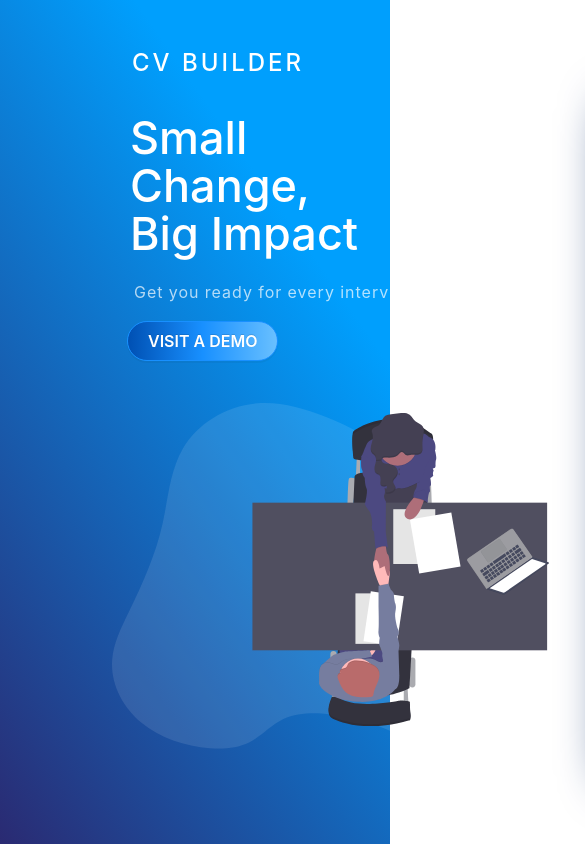
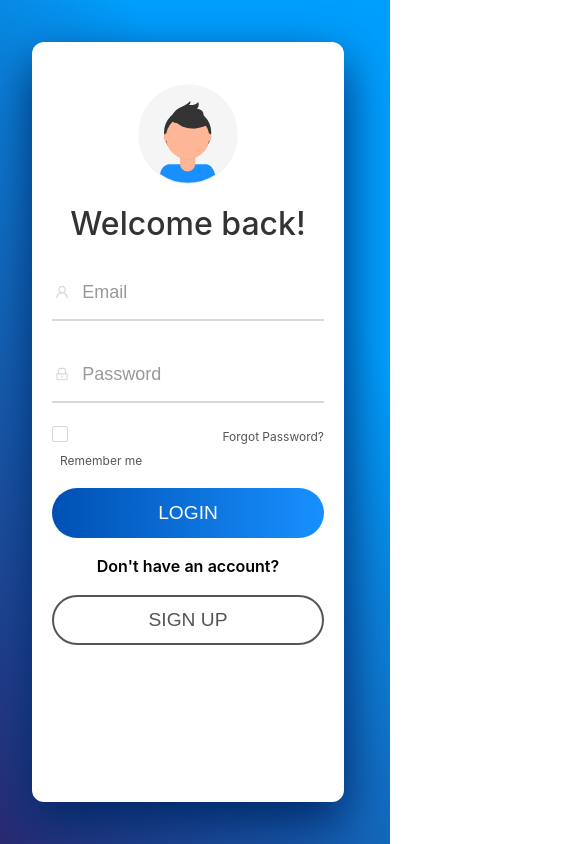
Before and after one commit to hieuvanle/cv-builder, a React (Create React App) app: page /login in a window 390 px wide. Shown: the top 844 px of the page, 585 px wide, since content can reach past the window. Built offline with nearby package versions, Linux system fonts and the light colour scheme.

Commit message:
add responsiveness

```diff
--- a/src/App.js
+++ b/src/App.js
@@ -15,10 +15,10 @@ function App() {
     <Router>
       <Switch>
         <Route path="/login">
-          <Login />
+          {!isAuth ? <Login /> : <Redirect to="/dashboard"></Redirect>}
         </Route>
         <Route path="/register">
-          <Register />
+          {!isAuth ? <Register /> : <Redirect to="/dashboard"></Redirect>}
         </Route>
         <Route path="/" exact>
           <Redirect to="/dashboard"></Redirect>
--- a/src/components/layout/layout.css
+++ b/src/components/layout/layout.css
@@ -28,7 +28,6 @@
 .container-left h3 {
   color: #fff;
   font-size: 45px;
-  width: 50%;
   padding-left: 18px;
   line-height: 3rem;
 }
@@ -56,3 +55,29 @@
   padding: 10px 20px;
   box-shadow: 0 20px 50px #002766;
 }
+
+@media screen and (max-width: 1359px) {
+  .container-left h3 {
+    width: 60%;
+  }
+}
+
+@media screen and (max-width: 768px) {
+  .container-right {
+    height: 90vh;
+    width: 80vw;
+    margin: auto;
+  }
+  .container-left {
+    display: none;
+  }
+
+  .login-content {
+    justify-content: center;
+  }
+}
+@media screen and (width: 768px) {
+  .container-right {
+    margin: 3rem 2rem 2rem 3rem;
+  }
+}
--- a/src/components/layout/layout.js
+++ b/src/components/layout/layout.js
@@ -17,7 +17,6 @@ const Layout = ({ children }) => {
         </div>
         <img src={background} alt="background"></img>
       </div>
-
       <div className="container-right">{children}</div>
     </div>
   );
--- a/src/components/login/login.css
+++ b/src/components/login/login.css
@@ -181,3 +181,29 @@ form p {
   color: #fff;
   border: none;
 }
+
+@media screen and (max-width: 1050px) {
+  .container {
+    grid-gap: 5rem;
+  }
+}
+
+@media screen and (max-width: 768px) {
+  .img {
+    display: none;
+  }
+
+  .form-func span {
+    font-size: 12px;
+  }
+
+  .form-func a {
+    font-size: 12px;
+    height: 1rem;
+    margin-top: 1.3rem;
+  }
+
+  .login-content {
+    justify-content: center;
+  }
+}
--- a/src/components/login/login.js
+++ b/src/components/login/login.js
@@ -1,4 +1,4 @@
-import React, { useState } from "react";
+import React, { useRef, useEffect } from "react";
 import "./login.css";
 
 import avatar from "../../assets/avatar.svg";
@@ -8,6 +8,10 @@ import { Link } from "react-router-dom";
 import { UserOutlined, LockOutlined } from "@ant-design/icons";
 
 const Login = () => {
+  const focusRef = useRef(null);
+  useEffect(() => {
+    focusRef.current.focus();
+  });
   return (
     <Layout>
       <div className="login-content">
@@ -19,7 +23,12 @@ const Login = () => {
               <UserOutlined />
             </div>
             <div className="div">
-              <input type="text" className="input" placeholder="Email" />
+              <input
+                type="text"
+                className="input"
+                placeholder="Email"
+                ref={focusRef}
+              />
             </div>
           </div>
           <div className="input-div pass">
--- a/src/components/register/register.js
+++ b/src/components/register/register.js
@@ -1,11 +1,14 @@
-import React, { useState } from "react";
+import React, { useRef, useEffect } from "react";
 import "./register.css";
 
-import avatar from "../../assets/avatar.svg";
 import Layout from "../layout/layout";
 import { UserOutlined, LockOutlined, MailOutlined } from "@ant-design/icons";
 
 const Register = () => {
+  const focusRef = useRef(null);
+  useEffect(() => {
+    focusRef.current.focus();
+  });
   return (
     <Layout>
       <div className="login-content">
@@ -16,7 +19,12 @@ const Register = () => {
               <UserOutlined />
             </div>
             <div className="div">
-              <input type="text" className="input" placeholder="Name" />
+              <input
+                type="text"
+                className="input"
+                placeholder="Name"
+                ref={focusRef}
+              />
             </div>
           </div>
           <div className="input-div one">
@@ -38,12 +46,12 @@ const Register = () => {
           <div className="footer">
             <p>
               By clicking on Sign up, you agree to CV Builder's{" "}
-              <a>Terms and Conditions of Use</a>.
+              <a href="/register">Terms and Conditions of Use</a>.
             </p>
             <p>
               To learn more about how CV Builder collects, uses, shares and
               protects your personal data please read CV Builder's{" "}
-              <a>Privacy Policy</a>.
+              <a href="/register">Privacy Policy</a>.
             </p>
           </div>
           <button className="btn login">SIGN UP</button>
```
